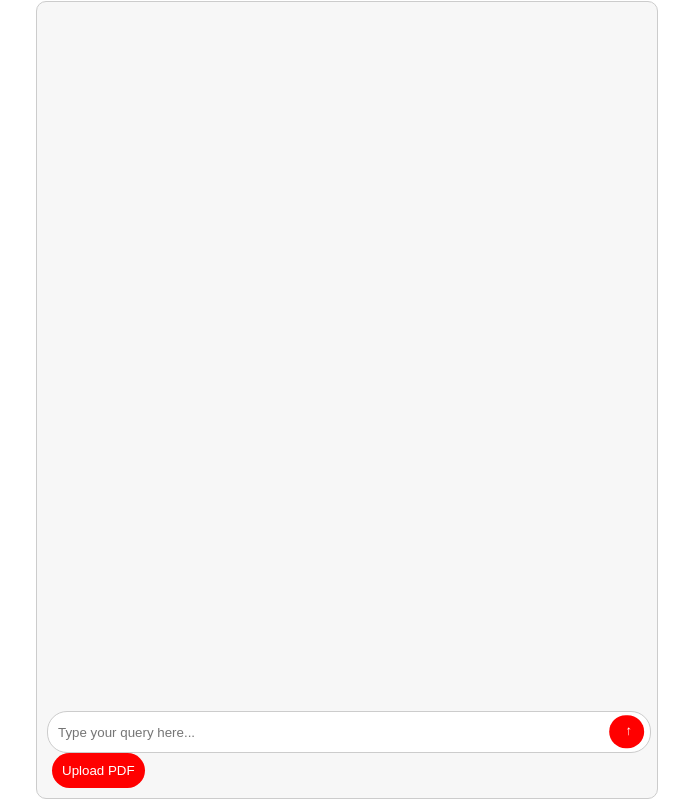
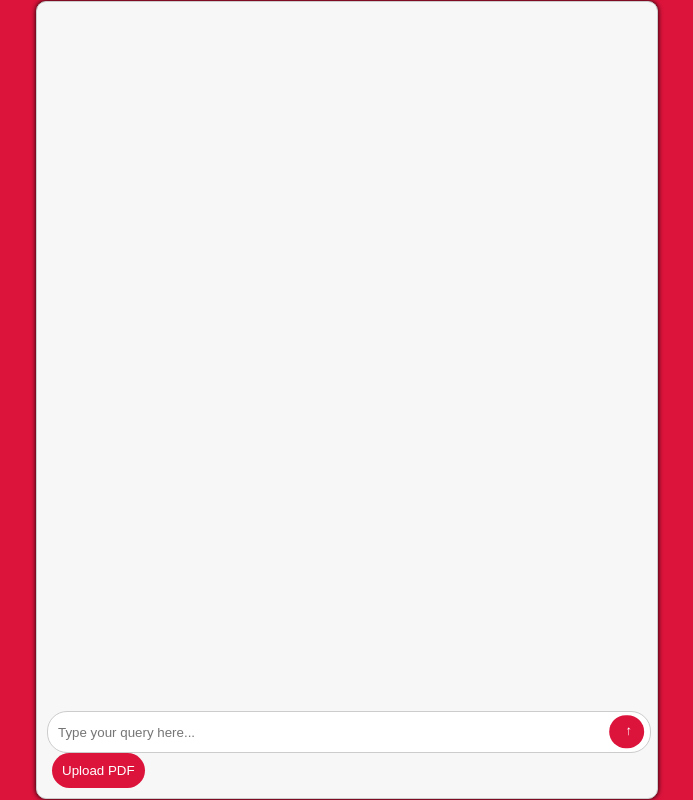
Before and after one commit to zarkk01/chatbot, a React (Create React App) app in the folder src/main/resources/frontend/: page / in a window 1280 px wide. Shown: the whole page, without its empty margins (293-986 px from the left). Built offline with nearby package versions, Linux system fonts and the light colour scheme.

Commit message:
fix design

```diff
--- a/src/main/resources/frontend/src/App.css
+++ b/src/main/resources/frontend/src/App.css
@@ -35,7 +35,7 @@ input[type="text"] {
 
 
 button:hover {
-  background-color: #ff0000;
+  background-color: #DC143C;
 }
 
 .App {
--- a/src/main/resources/frontend/src/components/ChatWindow.css
+++ b/src/main/resources/frontend/src/components/ChatWindow.css
@@ -1,6 +1,7 @@
 .chat-window {
     display: flex;
     flex-direction: column;
+    box-shadow: black 0px 0px 5px;
     height: 100%;
     width: 100%;
     padding: 20px;
@@ -40,7 +41,7 @@ button.send-button {
     margin-right: 5px;
     border: none;
     border-radius: 20px;
-    background-color: #ff0000; /* Vodafone red */
+    background-color: #DC143C; /* Vodafone red */
     color: white;
     cursor: pointer;
     transform: rotate(-90deg); /* Rotate arrow to point upwards */
@@ -51,6 +52,6 @@ button.send-button {
 }
 
 button.send-button:hover {
-    background-color: #cc0000; /* Darker red */
+    background-color: #DC143C; /* Darker red */
     box-shadow: 0px 4px 6px rgba(0, 0, 0, 0.2); /* Add shadow on hover */
 }
--- a/src/main/resources/frontend/src/components/Message.css
+++ b/src/main/resources/frontend/src/components/Message.css
@@ -34,7 +34,7 @@
 
 /* User message styles */
 .user-message {
-    background-color: #ff0000;
+    background-color: #DC143C;
     color: white;
     align-self: flex-end; /* Aligns user messages to the right */
     text-align: right;
--- a/src/main/resources/frontend/src/components/UploadButton.css
+++ b/src/main/resources/frontend/src/components/UploadButton.css
@@ -12,12 +12,12 @@
     padding: 10px;
     border: none;
     border-radius: 20px;
-    background-color: #ff0000; /* Vodafone red */
+    background-color: #DC143C; /* Vodafone red */
     color: white;
     cursor: pointer;
     height: 100%; /* Ensure it matches the height of the arrow button */
 }
 
 .upload-button button:hover {
-    background-color: #cc0000; /* Darker red */
+    background-color: #DC143C; /* Darker red */
 }
--- a/src/main/resources/frontend/src/index.css
+++ b/src/main/resources/frontend/src/index.css
@@ -1,5 +1,6 @@
 body {
   margin: 0;
+  background-color: #DC143C;
   font-family: -apple-system, BlinkMacSystemFont, 'Segoe UI', 'Roboto', 'Oxygen',
     'Ubuntu', 'Cantarell', 'Fira Sans', 'Droid Sans', 'Helvetica Neue',
     sans-serif;
```
